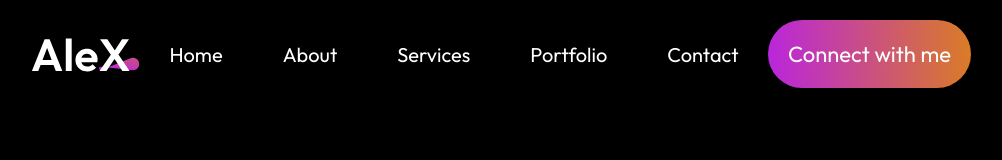
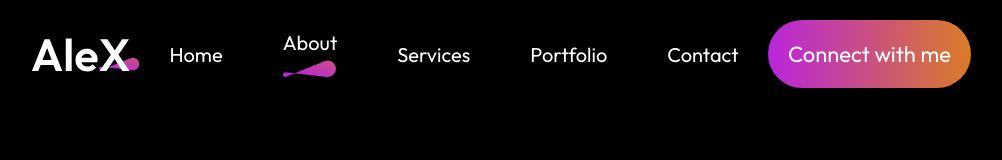
Before and after one commit to Omkar-Pomendkar/portfolio, a React (Vite) app: page / in a window 1280 px wide. Shown: the top 160 px of the page, without its empty margins (139-1141 px from the left). Built offline with nearby package versions, Linux system fonts and the light colour scheme.

Commit message:
Completed whole Section

```diff
--- a/src/components/About/About.jsx
+++ b/src/components/About/About.jsx
@@ -4,7 +4,7 @@
 import theme_pattern from "../../assets/theme_pattern.svg";
 const About = () => {
   return (
-    <div className="about">
+    <div  id='about' className="about">
       <div className="about-title">
         <h1> About me</h1>
         <img src={theme_pattern} alt="" />
--- a/src/components/Contact/Contact.jsx
+++ b/src/components/Contact/Contact.jsx
@@ -6,7 +6,7 @@
 import call_icon from "../../assets/call_icon.svg";
 const Contact = () => {
   return (
-    <div className='contact'>
+    <div id='contact' className='contact'>
         <div className="contact-title">
         <h1> Get in touch</h1>
         <img src={theme_pattern}
--- a/src/components/Hero/Hero.jsx
+++ b/src/components/Hero/Hero.jsx
@@ -3,7 +3,7 @@
 import omkar from '../../assets/omkar.jpeg'
 const Hero = () => {
   return (
-    <div className='hero'>
+    <div  id='home' className='hero'>
       <img src={omkar} alt="omkar" />
       <h1> <span>I'm Omkar Pomendkar</span>, Web Devloper based in INDIA.</h1>
       <p>I am a frontend devloper from Mumbai, India with 2 years of Experience  </p>
--- a/src/components/My Work/MyWork.jsx
+++ b/src/components/My Work/MyWork.jsx
@@ -5,7 +5,7 @@
 import arrow_icon from '../../assets/arrow_icon.svg'
 const MyWork = () => {
   return (
-    <div className='mywork'>
+    <div  id='work' className='mywork'>
         <div className='mywork-title'>
             <h1>My latest Work</h1>
             <img src={theme_pattern} alt="" />
--- a/src/components/Navbar/Navbar.css
+++ b/src/components/Navbar/Navbar.css
@@ -24,3 +24,13 @@
     transform: scale(1.05);;
 
 }
+.nav-menu li {
+    display: flex;
+    flex-direction: column;
+    gap: 5px;
+    cursor: pointer;
+}
+.anchor-link{
+    text-decoration: none;
+    color: white;
+}
--- a/src/components/Navbar/Navbar.jsx
+++ b/src/components/Navbar/Navbar.jsx
@@ -1,21 +1,30 @@
-import React from 'react'
+import React, { useState } from 'react'
 import  './Navbar.css'
 import logo from '../../assets/logo.svg'
+import underline from '../../assets/nav_underline.svg'
+import AnchorLink from 'react-anchor-link-smooth-scroll'
 
 
 const Navbar = () => {
+
+  // Create state Variable for menu
+  // Add underline Effect in it
+  const  [menu,setMenu] = useState("about");
+
+
   return (
     <div className='navbar'>
       <img src={logo} alt="" />
       <ul className="nav-menu">
-        <li>Home</li>
-        <li>About</li>
-        <li>Services</li>
-        <li>Portfolio</li>
-        <li>Contact</li>
+        {/* over here we are making use of Ternary Operator */}
+        <li>  <AnchorLink  className='anchor-link' offset={50} href='#home'><p  onClick={()=>setMenu("home")}>Home</p> </AnchorLink>  {menu === 'home'? <img src={underline} alt="" /> : <> </> }</li>
+        <li> <AnchorLink  className='anchor-link' offset={50} href='#about'> <p  onClick={()=>setMenu("about")}> About</p> </AnchorLink>{menu === 'about'? <img src={underline} alt="" /> : <> </> }</li>
+        <li> <AnchorLink  className='anchor-link' offset={50} href='#services'> <p  onClick={()=>setMenu("services")}>Services</p></AnchorLink> {menu === 'services'? <img src={underline} alt="" /> : <> </> }</li>
+        <li> <AnchorLink  className='anchor-link' offset={50} href='#work'> <p  onClick={()=>setMenu("work")}>Portfolio</p></AnchorLink>  {menu === 'work'? <img src={underline} alt="" /> : <> </> }</li>
+        <li> <AnchorLink  className='anchor-link' offset={50} href='#contact'> <p  onClick={()=>setMenu("contact")}> Contact</p> </AnchorLink>{menu === 'contact'? <img src={underline} alt="" /> : <> </> }</li>
       </ul>
 
-      <div className="nav-connect">Connect with me</div>
+      <div className="nav-connect"> <AnchorLink  className='anchor-link' offset={50} href='#contact'> <p  onClick={()=>setMenu("contact")}> Connect with me</p> </AnchorLink></div>
     </div>
   )
 }
--- a/src/components/Service/Services.jsx
+++ b/src/components/Service/Services.jsx
@@ -6,7 +6,7 @@
 
 const Services = () => {
   return (
-    <div className='services'>
+    <div id='services' className='services'>
       <div className='services-title'>
         <h1>My Services</h1>
         <img src={theme_pattern} alt="" />
```
